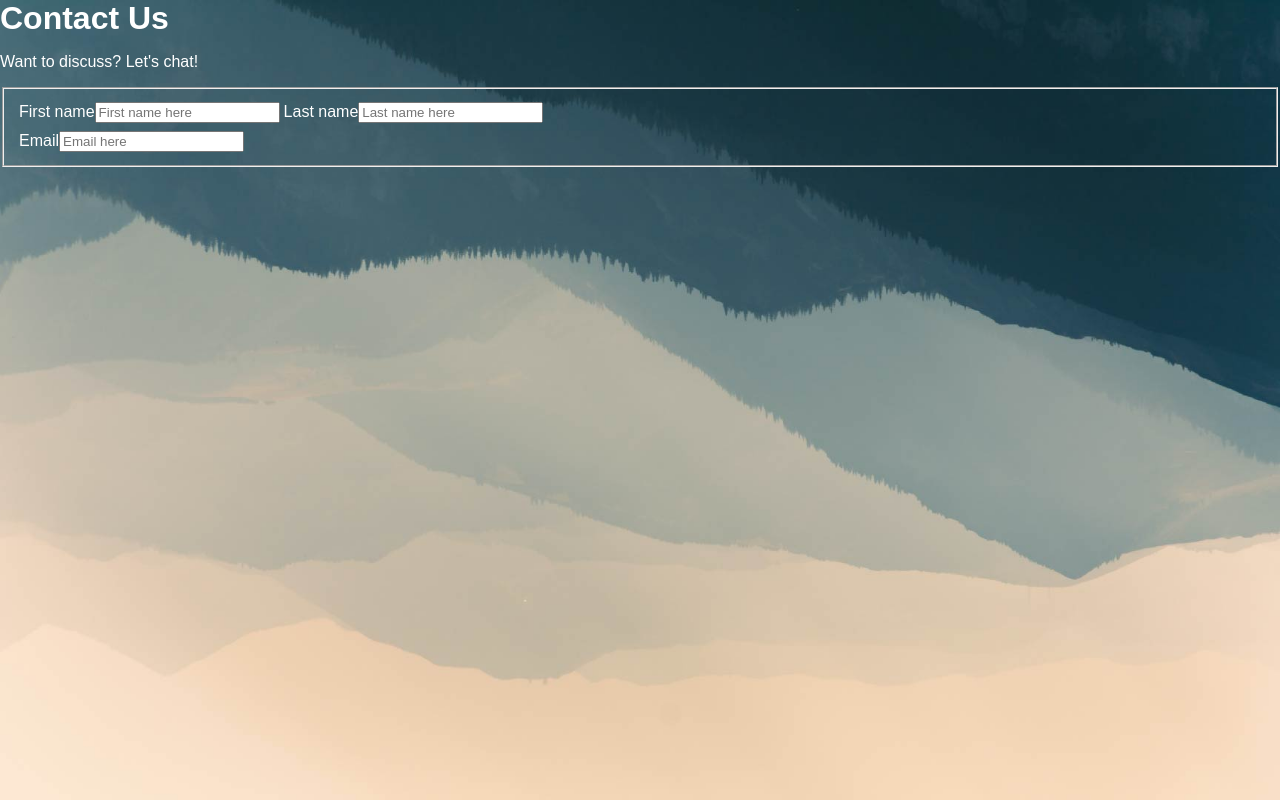
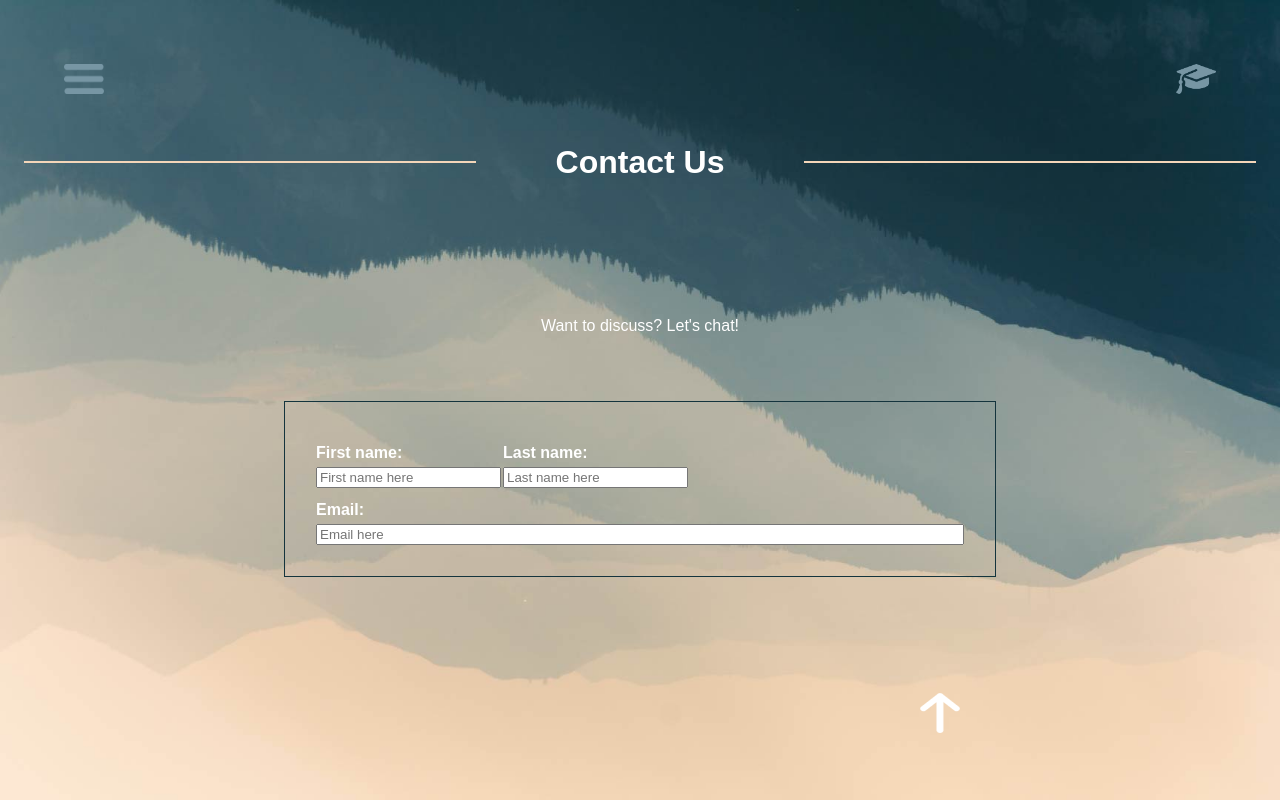
Before and after one commit to jnip2/mdia2109_assignment01, a Next.js app: page /contact in a window 1280 px wide. Built offline with nearby package versions, Linux system fonts and the light colour scheme.

Commit message:
add styling, useState

```diff
--- a/pages/contact.js
+++ b/pages/contact.js
@@ -2,6 +2,7 @@ import Head from "next/head"
 import { useState } from "react"
 import styles from '../styles/Contact.module.css'
 import Link from "next/link"
+import Image from "next/image"
 
 export default function Contact() {
     const [firstName, setFirstName] = useState("")
@@ -18,28 +19,36 @@ export default function Contact() {
                 <link rel="icon" href="/favicon.png" />
             </Head>
             <main className={styles.main}>
-                <div>
+                <div className={styles.content__container}>
+                    <div className={styles.page__navbar}>
+                        <Image width={40} height={30} src="/icons/menu-icon.png" />
+                        <Image width={40} height={30} src="/icons/graduation-hat.png" />
+                    </div>
+                    <div className={styles.page__header}>
+                        <div className={styles.header__text}>
+                            <hr className={styles.header__hr} />
                             <h1 className={styles.h1}>
                                 Contact Us
                             </h1>
+                            <hr className={styles.header__hr} />
                         </div>
-                <div>
-                    <p>
+                        <p className={styles.page__description}>
                             Want to discuss? Let's chat!
                         </p>
                     </div>
-                <div>
+                    <div className={styles.page__form}>
+                        <div className={styles.form__box}>
                             <form>
-                        <fieldset>
-                            <table>
+                                <fieldset className={`${styles.border} ${styles.form__size}`}>
+                                    <table className={styles.table__layout}>
                                         <thead>
                                             <tr>
                                                 <th></th>
                                             </tr>
                                         </thead>
-                                <tr>
-                                    <td>
-                                        <label>First name</label>
+                                        <tr className={styles.row__layout}>
+                                            <td className={styles.input__layout}>
+                                                <label className={styles.form__label}>First name:</label>
                                                 <input
                                                     type="text"
                                                     placeholder="First name here"
@@ -48,8 +57,8 @@ export default function Contact() {
                                                     pattern="^[A-Z]"
                                                 />
                                             </td>
-                                    <td>
-                                        <label>Last name</label>
+                                            <td className={styles.input__layout}>
+                                                <label className={styles.form__label}>Last name:</label>
                                                 <input
                                                     type="text"
                                                     placeholder="Last name here"
@@ -64,8 +73,8 @@ export default function Contact() {
                                             </tr>
                                         </thead>
                                         <tr>
-                                    <td>
-                                        <label>Email</label>
+                                            <td className={styles.input__layout}>
+                                                <label className={styles.form__label}>Email:</label>
                                                 <input
                                                     type="text"
                                                     placeholder="Email here"
@@ -78,16 +87,28 @@ export default function Contact() {
                                 </fieldset>
                             </form>
                         </div>
-                <div>
+                    </div>
+                    <div className={styles.belowform__container}>
+                        <div className={styles.errorMessage__container}>
                             {
-                        firstName
+                                firstName.length > 0 && !/^[A-Z]/.test(firstName) || firstName.length > 0 && /[0-9]{1,}/.test(firstName) ? <div className={styles.errorMessage}>First name error. First letter must be capital. Must use alphabets only.</div> : <></>
+                            }
+                            {
+                                lastName.length > 0 && !/^[A-Z]/.test(lastName) || lastName.length > 0 && /[0-9]{1,}/.test(lastName) ? <div className={styles.errorMessage}>Last name error. First letter must be capital. Must use alphabets only.</div> : <></>
+                            }
+                            {
+                                email.length > 0 && !/^[a-zA-Z0-9.!#$%&'*+=?^_`{|}~-]+@[a-zA-Z0-9-]+(?:\.[a-zA-Z0-9-]+)*$/.test(email) ? <div className={styles.errorMessage}>Email is invalid</div> : <div></div>
                             }
                         </div>
-                <Link href='/'>
+                        <div className={styles.arrow__container}>
+                            <Link href='#top'>
                                 <span>
-                        <img></img>
+                                    <Image height={40} width={40} src="/icons/upwardArrow.png" />
                                 </span>
                             </Link>
+                        </div>
+                    </div>
+                </div>
             </main>
         </>
     )
--- a/styles/Contact.module.css
+++ b/styles/Contact.module.css
@@ -1,11 +1,97 @@
 .main {
     background: url('../public/background-images/backgroundMountainUpsideDown.jpg') no-repeat center center fixed;
     background-size: cover;
-    height: 100vh;
     margin: 0px;
     object-fit: cover;
   }
 
+ .page__navbar {
+  display: flex;
+  justify-content: space-between;
+  width: 90%;
+  margin: 0px;
+ }
+
+.content__container {
+  margin: 0px;
+  height: 100vh;
+  display: flex;
+  flex-direction: column;
+  justify-content: center;
+  align-items: center;
+  gap: 50px;
+}
+
+.form__size {
+  width: 650px;
+  padding: 30px;
+}
+
+.page__header {
+  display: flex;
+  flex-direction: column;
+  align-items: center;
+  gap: 120px;
+}
+
+.header__text {
+  display: flex;
+  gap: 80px;
+  align-items: center;
+}
+
+.header__hr {
+  width: 450px;
+  height: 0px;
+  border: 1.5px solid var(--secondary-color);
+}
+
 .h1 {
     margin: 0px;
 }
+
+.border {
+  border: 1px solid var(--quaternary-color);
+}
+
+.page__description {
+  font-weight: light;
+}
+
+.input__layout {
+  display: flex;
+  flex-direction: column;
+}
+
+.table__layout {
+  display: flex;
+  flex-direction: column;
+}
+
+.row__layout {
+  display: flex;
+  width: 100%;
+}
+
+.form__label {
+  font-weight: bold;
+  margin-bottom: 5px;
+  margin-top: 5px;
+}
+
+.belowform__container {
+  display: flex;
+  justify-content: space-between;
+  width: 50%;
+  align-items: end;
+}
+
+.errorMessage__container {
+  height: 110px;
+  display: inline;
+}
+
+.errorMessage {
+  color: darkred;
+  margin-bottom: 30px;
+}
```
Lines whose indentation alone changed are shown as unchanged.
